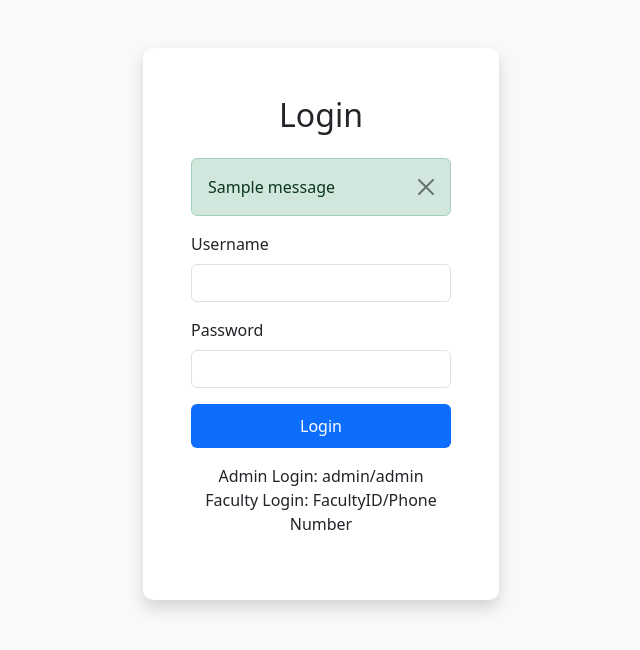
After one commit to Nithishreddyyyy/Faculty-Management, a Flask app: page /login in a window 1280 px wide. The commit adds this page. Shown: the top 650 px of the page, without its empty margins (319-959 px from the left). Run offline with Flask 3, Linux system fonts and the light colour scheme; tables that the repository leaves empty hold one stand-in row (values such as "Sample post"); one stand-in notice (Sample message) is shown.

Commit message:
made changes to Templates

```diff
--- a/project/static/css/styles.css
+++ b/project/static/css/styles.css
@@ -85,3 +85,22 @@
 footer {
     border-top: 1px solid rgba(0, 0, 0, 0.1);
 }
+/* Add these styles for login page */
+body {
+    background-color: #f8f9fa;
+}
+
+.card {
+    border: none;
+    border-radius: 10px;
+}
+
+.card-body {
+    padding: 2rem;
+}
+
+.btn-primary {
+    background-color: #0d6efd;
+    border: none;
+    padding: 10px;
+}
--- /dev/null
+++ b/project/templates/login.html
@@ -0,0 +1,55 @@
+<!DOCTYPE html>
+<html lang="en">
+<head>
+    <meta charset="UTF-8">
+    <meta name="viewport" content="width=device-width, initial-scale=1.0">
+    <title>Login - Faculty Management System</title>
+    <link href="https://cdn.jsdelivr.net/npm/bootstrap@5.3.0/dist/css/bootstrap.min.css" rel="stylesheet">
+    <link rel="stylesheet" href="{{ url_for('static', filename='css/styles.css') }}">
+</head>
+<body class="bg-light">
+    <div class="container">
+        <div class="row justify-content-center mt-5">
+            <div class="col-md-6 col-lg-4">
+                <div class="card shadow">
+                    <div class="card-body p-5">
+                        <h2 class="card-title text-center mb-4">Login</h2>
+
+                        {% with messages = get_flashed_messages(with_categories=true) %}
+                            {% if messages %}
+                                {% for category, message in messages %}
+                                    <div class="alert alert-{{ category }} alert-dismissible fade show" role="alert">
+                                        {{ message }}
+                                        <button type="button" class="btn-close" data-bs-dismiss="alert" aria-label="Close"></button>
+                                    </div>
+                                {% endfor %}
+                            {% endif %}
+                        {% endwith %}
+
+                        <form method="POST" action="{{ url_for('login') }}">
+                            <div class="mb-3">
+                                <label for="username" class="form-label">Username</label>
+                                <input type="text" class="form-control" id="username" name="username" required>
+                            </div>
+                            <div class="mb-3">
+                                <label for="password" class="form-label">Password</label>
+                                <input type="password" class="form-control" id="password" name="password" required>
+                            </div>
+                            <div class="d-grid gap-2">
+                                <button type="submit" class="btn btn-primary">Login</button>
+                            </div>
+                        </form>
+
+                        <div class="mt-3 text-center">
+                            <p class="mb-0">Admin Login: admin/admin</p>
+                            <p>Faculty Login: FacultyID/Phone Number</p>
+                        </div>
+                    </div>
+                </div>
+            </div>
+        </div>
+    </div>
+
+    <script src="https://cdn.jsdelivr.net/npm/bootstrap@5.3.0/dist/js/bootstrap.bundle.min.js"></script>
+</body>
+</html>
```
Also changed, not shown: project/templates/Faculty/base.html (+83 -24 lines).
